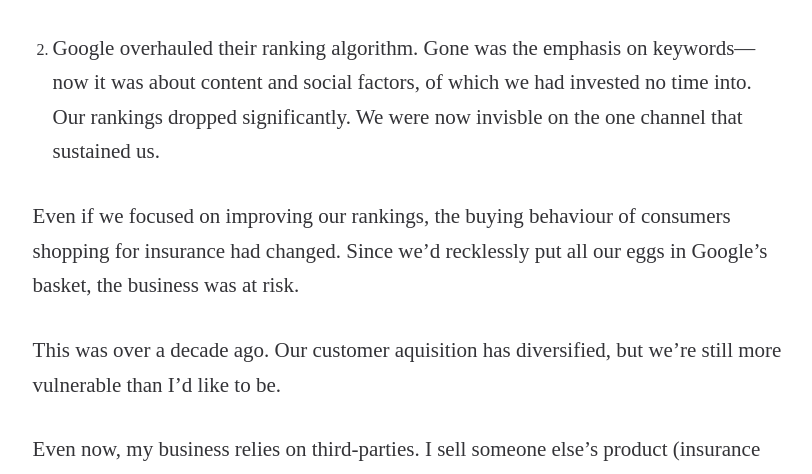
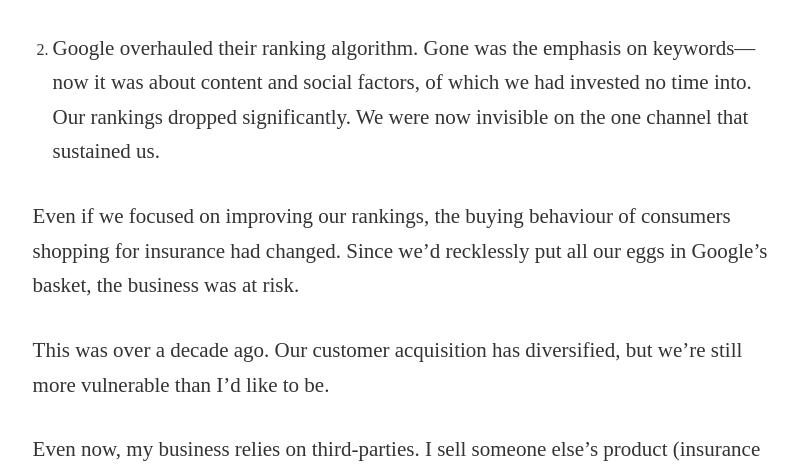
Before and after one commit to ashleybaxter/iamashley, a Jekyll site: the page built from _posts/2016-04-13-using-third-party-platforms-to-build-a-business.markdown, in a window 1280 px wide. Shown: the part 1254-1728 px from the top of the page, without its empty margins (233-1045 px from the left). Built offline with Jekyll 4.4.1, drawn with Linux system fonts in a browser that asks for light colours; some web fonts are replaced.

Commit message:
Spelling mistakes

```diff
--- a/_posts/2016-04-13-using-third-party-platforms-to-build-a-business.markdown
+++ b/_posts/2016-04-13-using-third-party-platforms-to-build-a-business.markdown
@@ -30,11 +30,11 @@
 
 1. Comparison websites burst onto the scene and changed the way people shop for insurance. Fewer people used Google to find cover. Instead they flocked to aggregator sites for a list of insurers based on who was the cheapest. This impacted the industry negatively. For insurers, it became about cost competing. This drove the price of premiums down, leaving little (if any) profit. Consumers made decisions based on price instead of level of cover or service.
 
-2. Google overhauled their ranking algorithm. Gone was the emphasis on keywords—now it was about content and social factors, of which we had invested no time into. Our rankings dropped significantly. We were now invisble on the one channel that sustained us.
+2. Google overhauled their ranking algorithm. Gone was the emphasis on keywords—now it was about content and social factors, of which we had invested no time into. Our rankings dropped significantly. We were now invisible on the one channel that sustained us.
 
 Even if we focused on improving our rankings, the buying behaviour of consumers shopping for insurance had changed. Since we'd recklessly put all our eggs in Google's basket, the business was at risk.
 
-This was over a decade ago. Our customer aquisition has diversified, but we're still more vulnerable than I'd like to be.
+This was over a decade ago. Our customer acquisition has diversified, but we're still more vulnerable than I'd like to be.
 
 Even now, my business relies on third-parties. I sell someone else's product (insurance policy), use someone else's platform (quote system), and market on someone else's service (Twitter, Facebook etc.).
 
```
